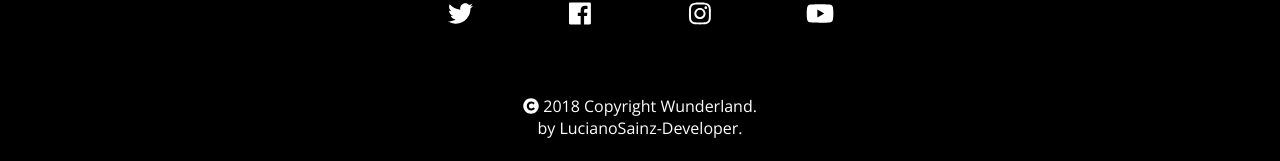
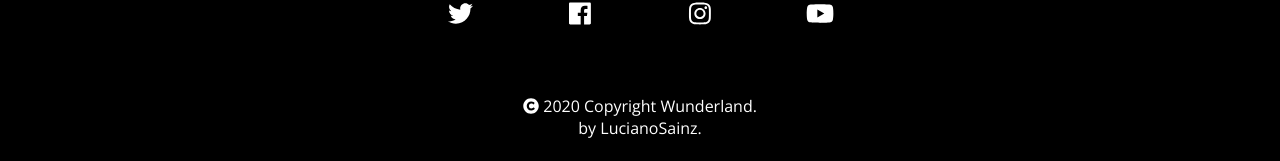
Before and after one commit to LucianoSainz/coffee, a plain HTML site: page index.html in a window 1280 px wide. Shown: the part 4018-4179 px from the top of the page. Drawn offline with nearby package versions, Linux system fonts and the light colour scheme.

Commit message:
added info ín footer

```diff
--- a/index.html
+++ b/index.html
@@ -189,7 +189,7 @@
           </section>
 <div class="contenedor">
      <div class="copy">
-     <i class="fas fa-copyright"></i> 2018 Copyright Wunderland. <br> by LucianoSainz-Developer.
+     <i class="fas fa-copyright"></i> 2020 Copyright Wunderland. <br> by LucianoSainz.
      </div>
 </footer>
 <script src="js/jquery-3.2.0.min.js"></script>
```
